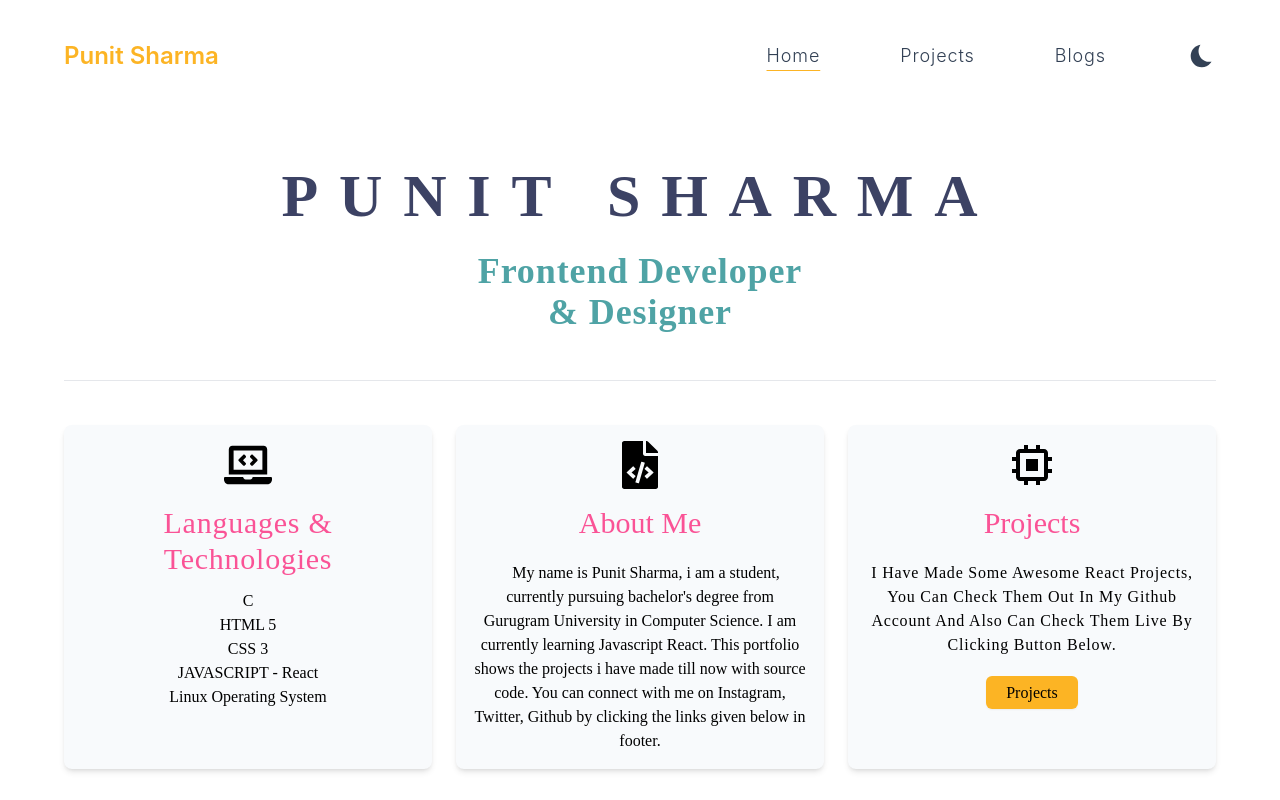
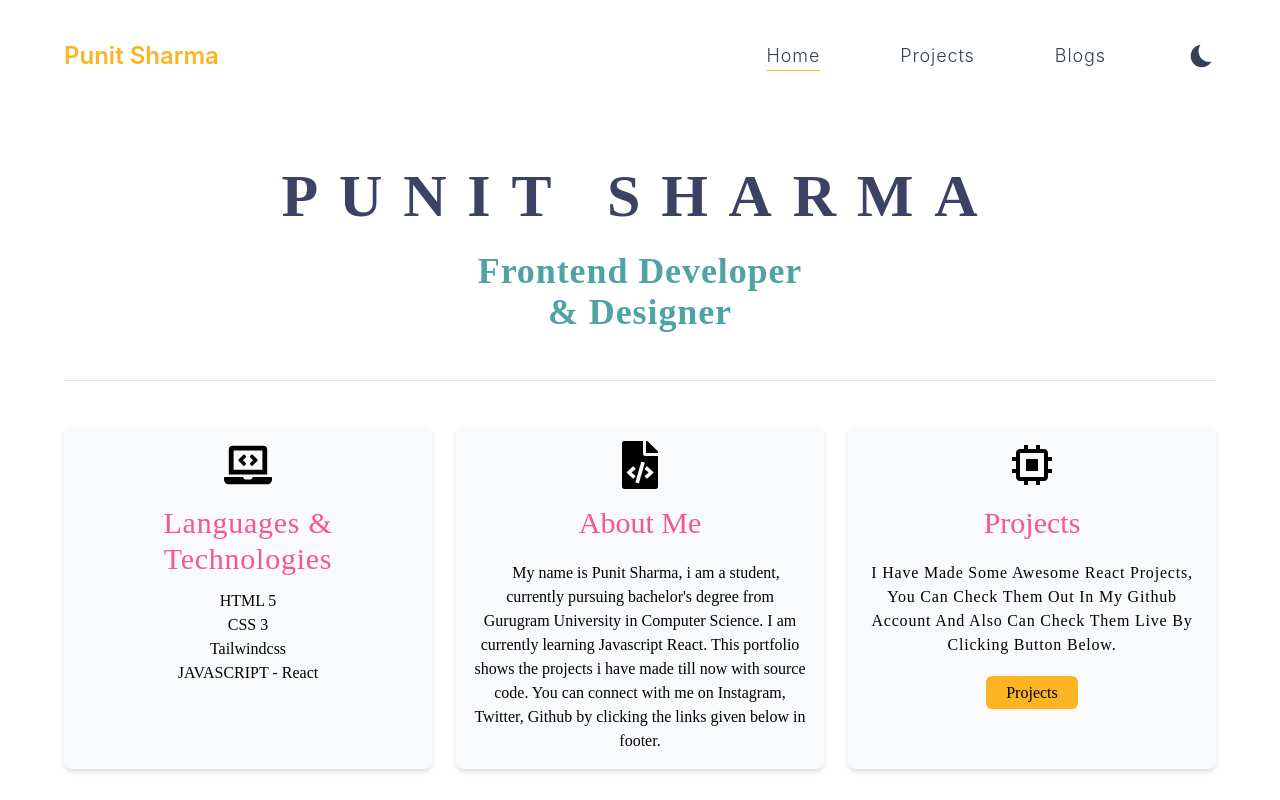
Before and after one commit to PunitMudgal/my-portfolio, a React (Create React App) app: page / in a window 1280 px wide. Shown: the top 800 px of the page. Built offline with nearby package versions, Linux system fonts and the light colour scheme.

Commit message:
update: technology section

```diff
--- a/src/Components/Home.jsx
+++ b/src/Components/Home.jsx
@@ -38,11 +38,10 @@ export default function Home(props) {
           </h3>
 
           <ul>
-            <li>C</li>
             <li>HTML 5</li>
             <li>CSS 3</li>
+            <li>Tailwindcss</li>
             <li>JAVASCRIPT - React</li>
-            <li>Linux Operating System</li>
           </ul>
         </div>
 
```
